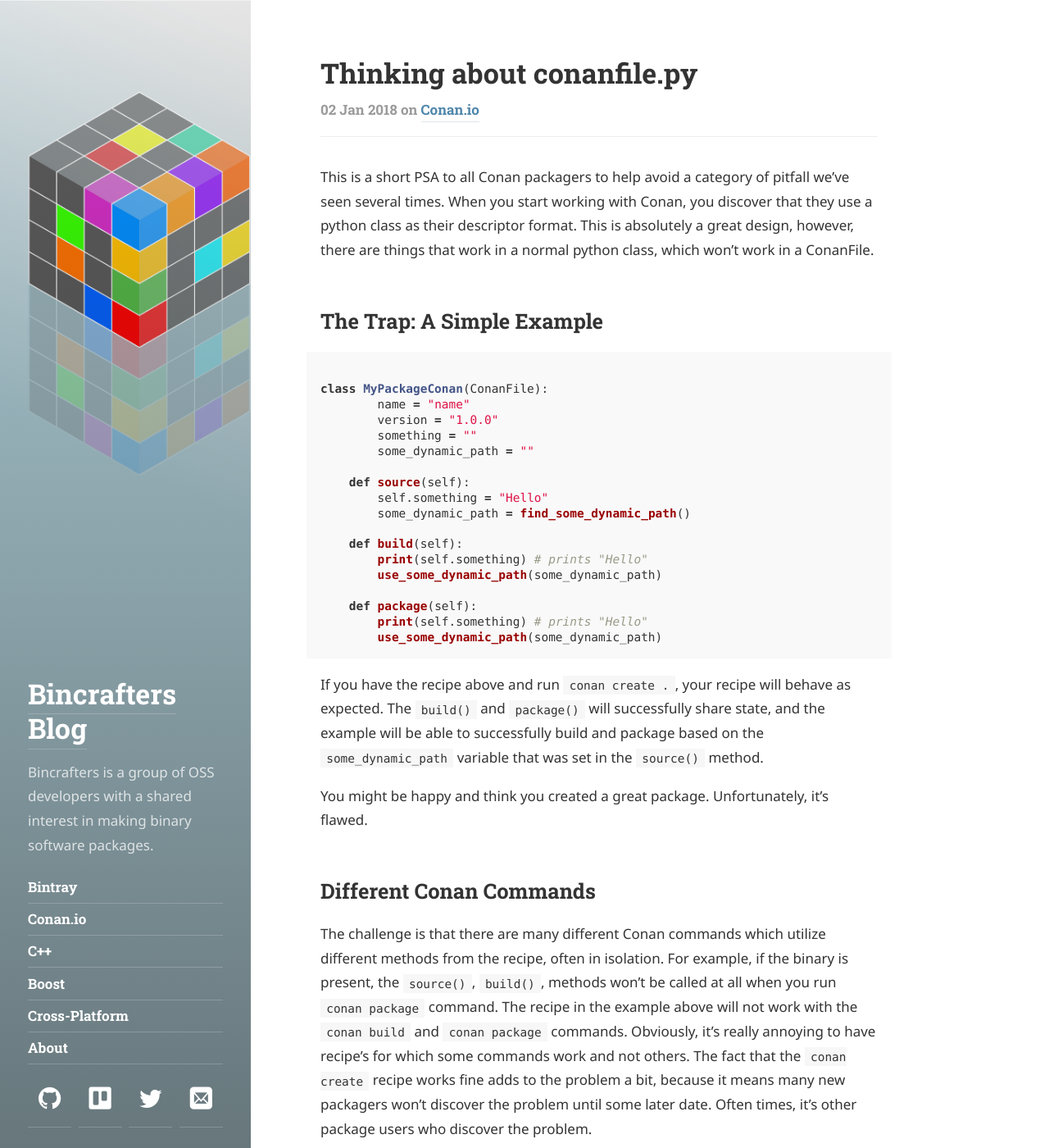
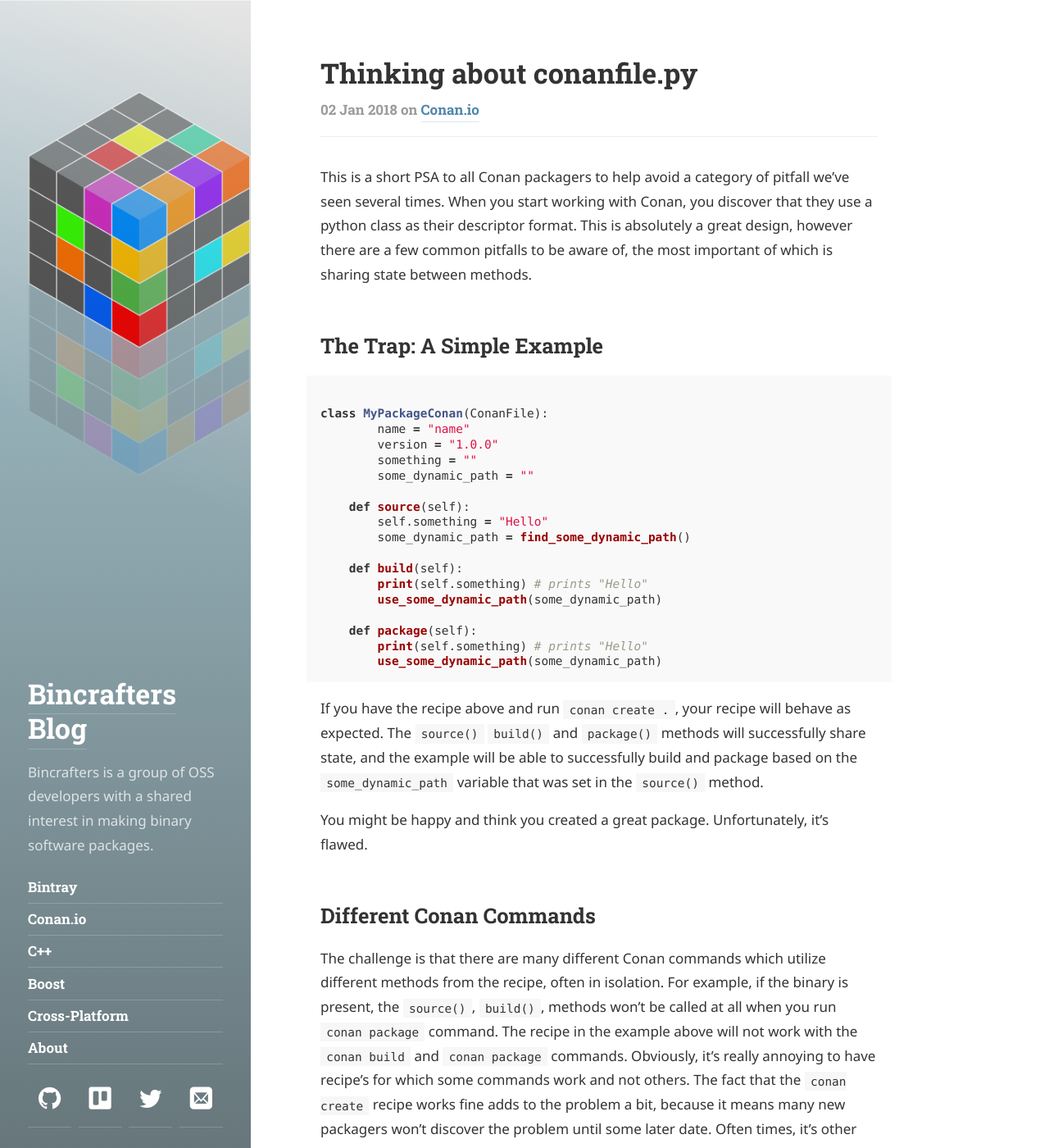
Before and after one commit to bincrafters/bincrafters.github.io, a Jekyll site: the page built from _posts/2018-01-02-Thinking-About-Conanfile.py.md, in a window 1280 px wide and 1400 px high. Shown: the whole window at 82% size. Built offline with Jekyll 4.4.1, drawn with Linux system fonts in a browser that asks for light colours; some web fonts are replaced.

Commit message:
updated thinking about conanfile post

````diff
--- a/_posts/2018-01-02-Thinking-About-Conanfile.py.md
+++ b/_posts/2018-01-02-Thinking-About-Conanfile.py.md
@@ -4,7 +4,7 @@ title: 'Thinking about conanfile.py'
 tags: [Conan.io]
 ---
 
-This is a short PSA to all Conan packagers to help avoid a category of pitfall we've seen several times.  When you start working with Conan, you discover that they use a python class as their descriptor format.  This is absolutely a great design, however, there are things that work in a normal python class, which won't work in a ConanFile.
+This is a short PSA to all Conan packagers to help avoid a category of pitfall we've seen several times.  When you start working with Conan, you discover that they use a python class as their descriptor format.  This is absolutely a great design, however there are a few common pitfalls to be aware of, the most important of which is sharing state between methods.
 
 ## The Trap: A Simple Example
 
@@ -29,7 +29,7 @@ class MyPackageConan(ConanFile):
         use_some_dynamic_path(some_dynamic_path)
 ```
 
-If you have the recipe above and run `conan create .`, your recipe will behave as expected.  The `build()` and `package()` will successfully share state, and the example will be able to successfully build and package based on the `some_dynamic_path` variable that was set in the `source()` method.
+If you have the recipe above and run `conan create .`, your recipe will behave as expected.  The `source()` `build()` and `package()` methods will successfully share state, and the example will be able to successfully build and package based on the `some_dynamic_path` variable that was set in the `source()` method.
 
 You might be happy and think you created a great package.  Unfortunately, it's flawed.
 
````
